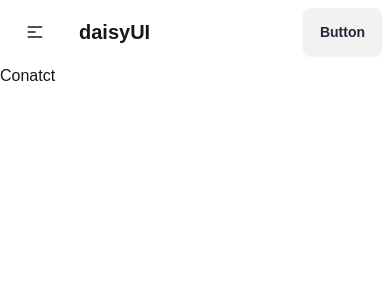
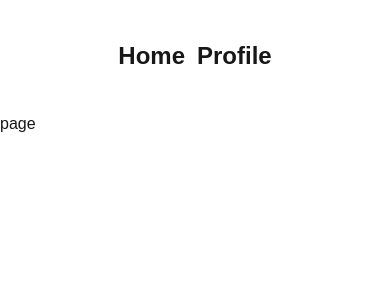
Before and after one commit to rafirabby13/next-assignment, a Next.js app: page /user/contact in a window 390 px wide. Shown: the top 300 px of the page. Built offline with nearby package versions, Linux system fonts and the light colour scheme.

Commit message:
added navbar

```diff
--- a/src/app/user/contact/page.jsx
+++ b/src/app/user/contact/page.jsx
@@ -1,9 +1,9 @@
+import React from 'react'
 
-
-const Conatct = () => {
+const page = () => {
   return (
-    <div>Conatct</div>
+    <div>page</div>
   )
 }
 
-export default Conatct
+export default page
--- a/src/components/Navbar.jsx
+++ b/src/components/Navbar.jsx
@@ -2,54 +2,16 @@ import Link from "next/link";
 import React from "react";
 
 const Navbar = () => {
-  const items = (
-    <>
-      <li>
-        <Link href='/'>Home</Link>
-      </li>
-      <li>
-        <Link href="/profile">Profile</Link>
-      </li>
-    </>
-  );
+
   return (
     <div>
-      <div className="navbar bg-base-100">
-        <div className="navbar-start">
-          <div className="dropdown">
-            <div tabIndex={0} role="button" className="btn btn-ghost lg:hidden">
-              <svg
-                xmlns="http://www.w3.org/2000/svg"
-                className="h-5 w-5"
-                fill="none"
-                viewBox="0 0 24 24"
-                stroke="currentColor"
-              >
-                <path
-                  strokeLinecap="round"
-                  strokeLinejoin="round"
-                  strokeWidth="2"
-                  d="M4 6h16M4 12h8m-8 6h16"
-                />
-              </svg>
-            </div>
-            <ul
-              tabIndex={0}
-              className="menu menu-sm dropdown-content bg-base-100 rounded-box z-[1] mt-3 w-52 p-2 shadow"
-            >
-              {items}
-            </ul>
-          </div>
-          <a className="btn btn-ghost text-xl">daisyUI</a>
-        </div>
-        <div className="navbar-center hidden lg:flex">
-          <ul className="menu menu-horizontal px-1">
-           {items}
-          </ul>
-        </div>
-        <div className="navbar-end">
-          <a className="btn">Button</a>
-        </div>
+      <div className=" bg-base-100 flex gap-3  justify-center text-2xl font-semibold py-10">
+        <p className="">
+          <Link href="/">Home</Link>
+        </p>
+        <p>
+          <Link href="/profile">Profile</Link>
+        </p>
       </div>
     </div>
   );
```
